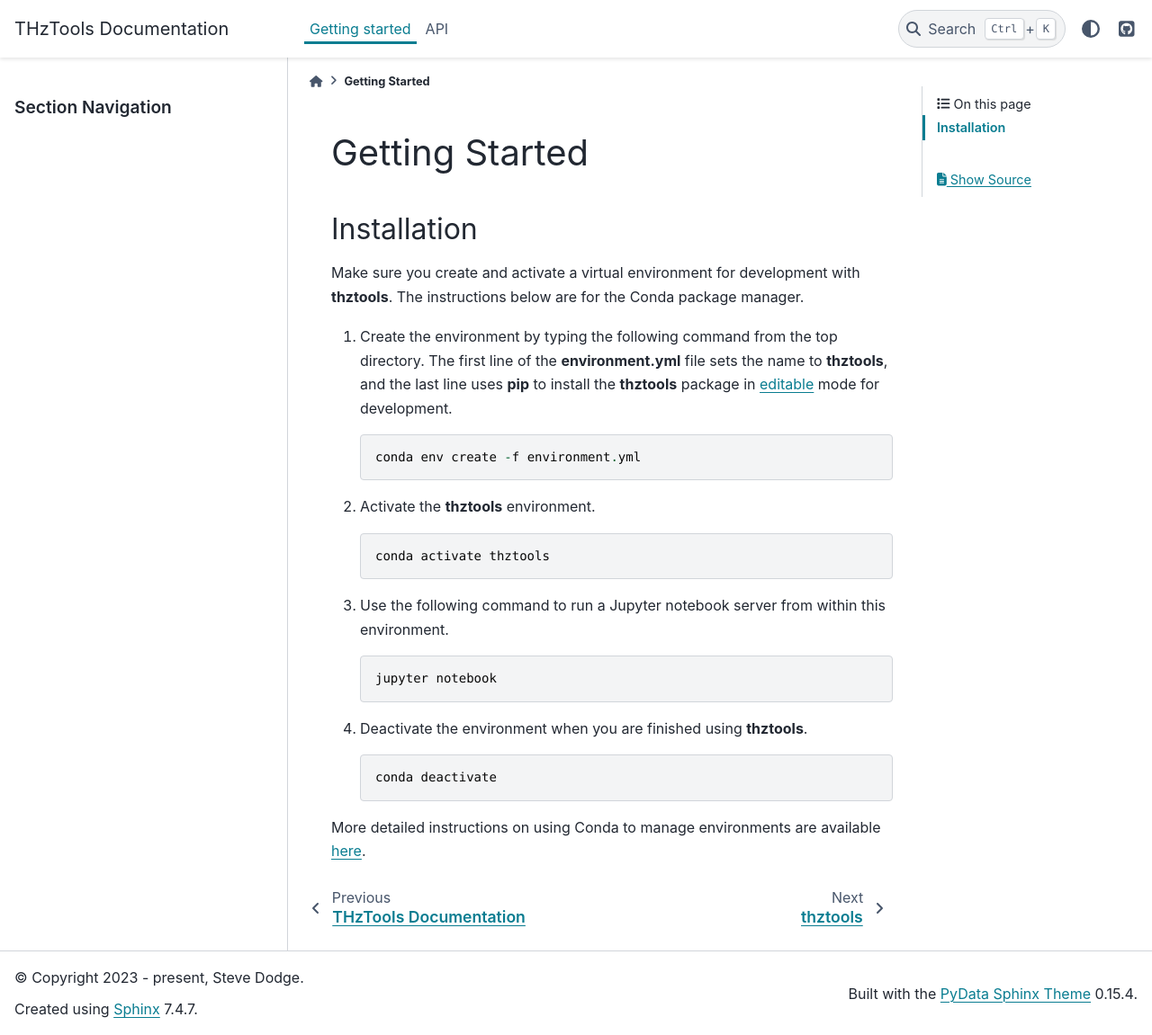
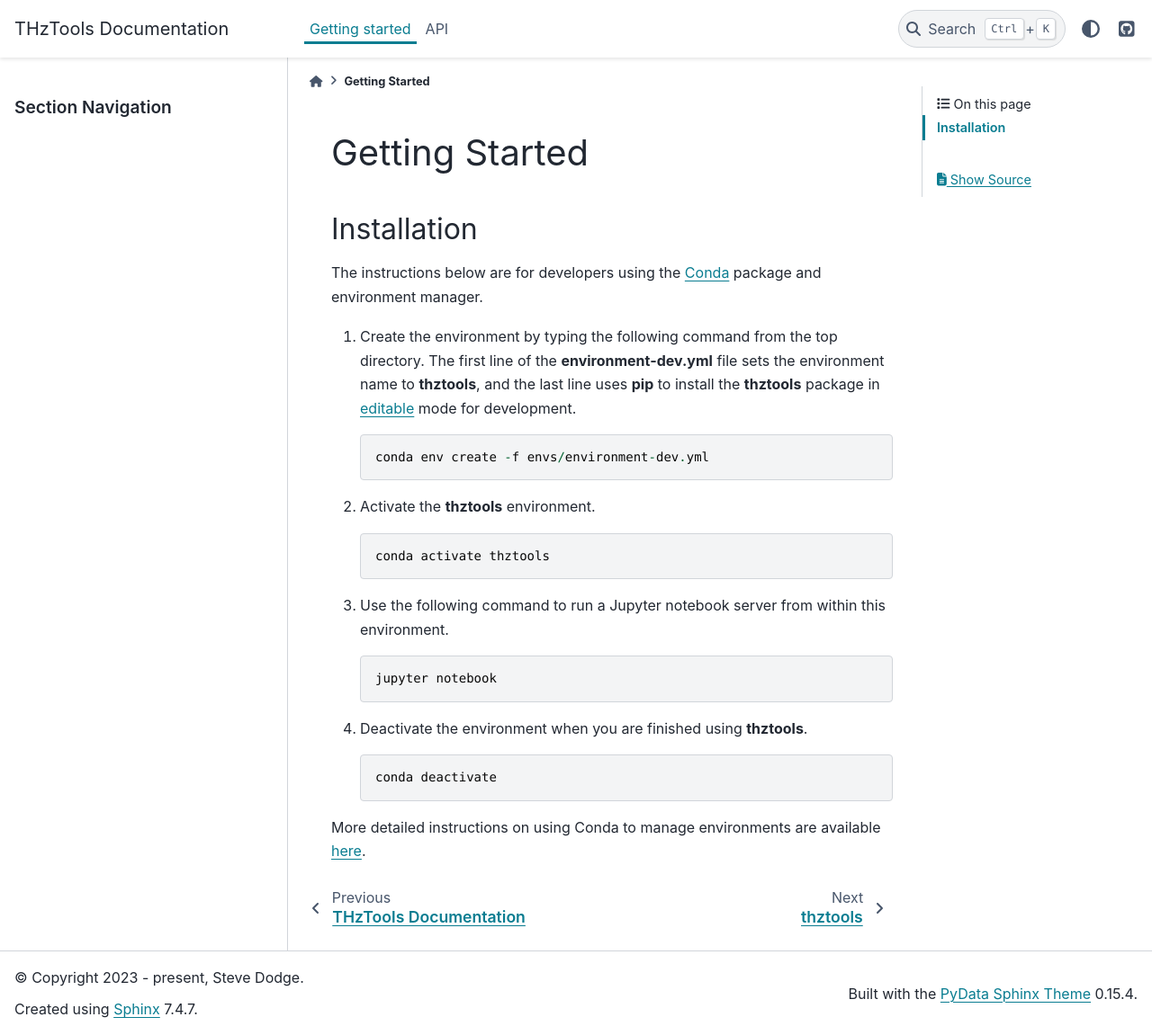
Before and after one commit to dodge-research-group/thztools, a Sphinx documentation site: the page built from docs/source/gettingstarted.rst, in a window 1280 px wide and 1151 px high. Shown: the whole window at 90% size. Built offline with Sphinx 7.4.7 and the PyData theme 0.15.4, drawn with Linux system fonts in a browser that asks for light colours.

```diff
--- a/docs/source/conf.py
+++ b/docs/source/conf.py
@@ -17,14 +17,13 @@ from pathlib import Path
 import tomli  # Can use tomllib for python >= 3.11
 
 sys.path.insert(
-    0, (Path(__file__).parents[2] / "thztools").resolve().as_posix()
+    0, (Path(__file__).parents[2] / "src").resolve().as_posix()
 )
 
 # -- Project information -----------------------------------------------------
 # -- Follows UBC MOAD recommendations, "How to structure Python packages
 # and why"
 
-# project = "THzTools"
 with (Path(__file__).parents[2] / "pyproject.toml").open("rb") as f:
     pkg_info = tomli.load(f)
 project = pkg_info["project"]["name"]
--- a/docs/source/functions/_util.epswater.rst
+++ /dev/null
@@ -1,6 +0,0 @@
-\_util.epswater
-===============
-
-.. currentmodule:: _util
-
-.. autofunction:: epswater
--- /dev/null
+++ b/docs/source/functions/thztools.epswater.rst
@@ -0,0 +1,6 @@
+thztools.epswater
+=================
+
+.. currentmodule:: thztools
+
+.. autofunction:: epswater
--- a/docs/source/gettingstarted.rst
+++ b/docs/source/gettingstarted.rst
@@ -7,28 +7,22 @@ Getting Started
 Installation
 +++++++++++++++++++
 
-Make sure you create and activate a virtual environment for development with **thztools**. The instructions below are for the Conda package manager.
+The instructions below are for developers using the `Conda <https://docs.conda.io/en/latest/>`_ package and environment manager.
 
-1. Create the environment by typing the following command from the top directory. The first line of the **environment.yml** file sets the name to **thztools**, and the last line uses **pip** to install the **thztools** package in `editable <https://pip.pypa.io/en/stable/cli/pip_install/#install-editable/>`_ mode for development. ::
+1. Create the environment by typing the following command from the top directory. The first line of the **environment-dev.yml** file sets the environment name to **thztools**, and the last line uses **pip** to install the **thztools** package in `editable <https://pip.pypa.io/en/stable/cli/pip_install/#install-editable/>`_ mode for development. ::
 
-    conda env create -f environment.yml
+    conda env create -f envs/environment-dev.yml
 
 2. Activate the **thztools** environment. ::
 
     conda activate thztools
 
-
-
 3. Use the following command to run a Jupyter notebook server from within this environment. ::
 
     jupyter notebook
-
-
 
 4. Deactivate the environment when you are finished using **thztools**. ::
 
     conda deactivate
 
-
-
 More detailed instructions on using Conda to manage environments are available `here <https://docs.conda.io/projects/conda/en/latest/user-guide/tasks/manage-environments.html/>`_.
--- a/pyproject.toml
+++ b/pyproject.toml
@@ -41,7 +41,7 @@ dependencies = [
 ]
 
 [project.urls]
-Documentation = "https://pages.github.com/dodge-research-group/thztools"
+Documentation = "https://dodge-research-group.github.io/thztools/"
 Issues = "https://github.com/dodge-research-group/thztools/issues"
 Source = "https://github.com/dodge-research-group/thztools"
 
```
Also changed, not shown: README.md (+6 -1 lines), docs/source/api.rst (+14 -20 lines), 1 other file.
